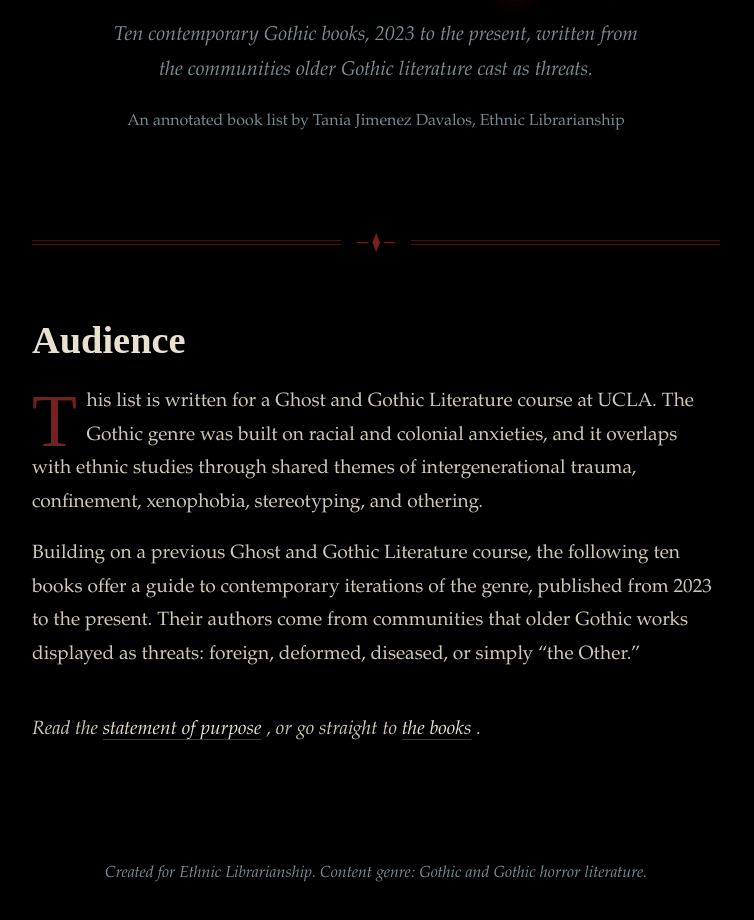
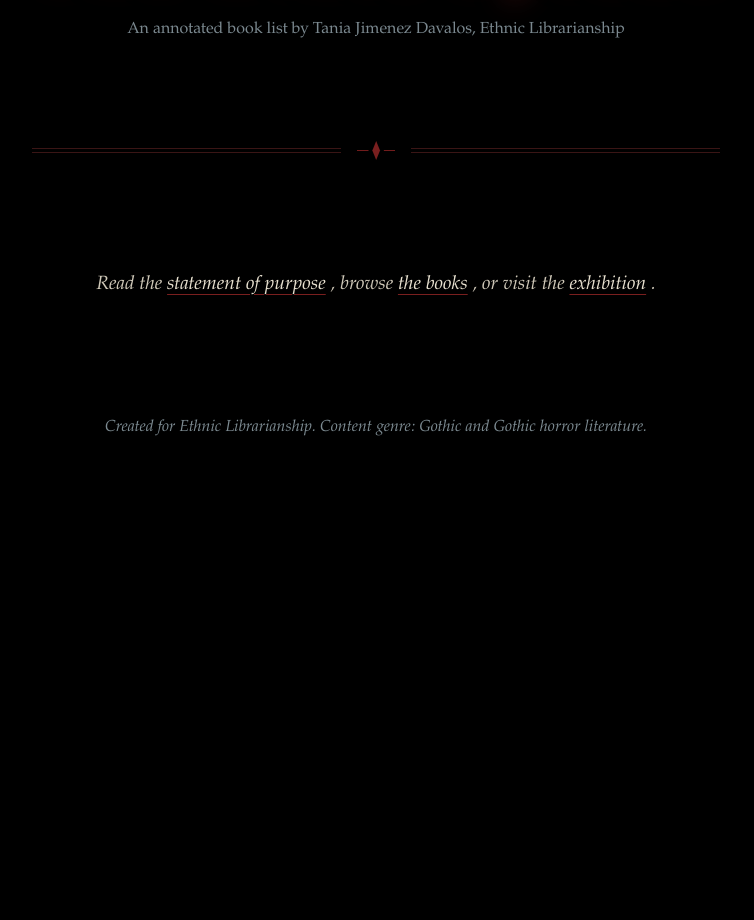
Before and after one commit to ttantaan/DigitalExhibit_EthinicStudiesLibrarianship_Tania, a plain HTML site: page index.html in a window 1280 px wide. Shown: the part 510-1430 px from the top of the page, without its empty margins (264-1018 px from the left). After the commit the page ends 1015 px from the top, so only its background shows below. Drawn offline with Linux system fonts and the light colour scheme; a web font is replaced by a local one.

Commit message:
Update navigation and content in index.html
Added a link to the exhibition page and adjusted text alignment.

```diff
--- a/index.html
+++ b/index.html
@@ -375,6 +375,7 @@
                 <a href="index.html" aria-current="page">Home</a>
                 <a href="purpose.html">Statement of purpose</a>
                 <a href="books.html">The books</a>
+                <a href="exhibition.html">Exhibition</a>
             </nav>
         </div>
     </header>
@@ -391,7 +392,6 @@
             </svg>
             <div class="moon" role="img" aria-label="A pale moon"></div>
             <h1>The Other Speaks</h1>
-            <p class="tag">Ten contemporary Gothic books, 2023 to the present, written from the communities older Gothic literature cast as threats.</p>
             <p class="byline">An annotated book list by Tania Jimenez Davalos, Ethnic Librarianship</p>
         </div>
 
@@ -404,14 +404,13 @@
 
         <section>
             <div class="wrap">
-                <h2>Audience</h2>
-                <p class="drop">This list is written for a Ghost and Gothic Literature course at UCLA. The Gothic genre was built on racial and colonial anxieties, and it overlaps with ethnic studies through shared themes of intergenerational trauma, confinement, xenophobia, stereotyping, and othering.</p>
-                <p>Building on a previous Ghost and Gothic Literature course, the following ten books offer a guide to contemporary iterations of the genre, published from 2023 to the present. Their authors come from communities that older Gothic works displayed as threats: foreign, deformed, diseased, or simply “the Other.”</p>
-                <p class="next">
+                <p class="next" style="text-align:center">
                     Read the
                     <a href="purpose.html">statement of purpose</a>
-                    , or go straight to
+                    , browse
                     <a href="books.html">the books</a>
+                    , or visit the
+                    <a href="exhibition.html">exhibition</a>
                     .
                 </p>
             </div>
```
